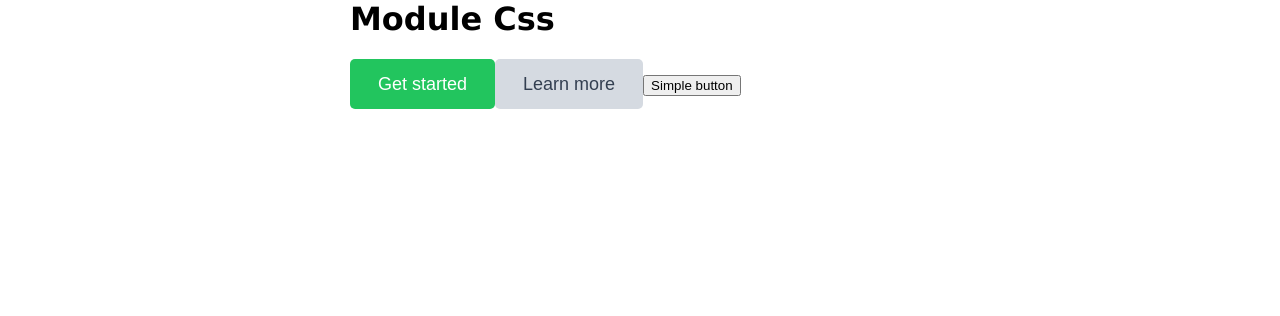
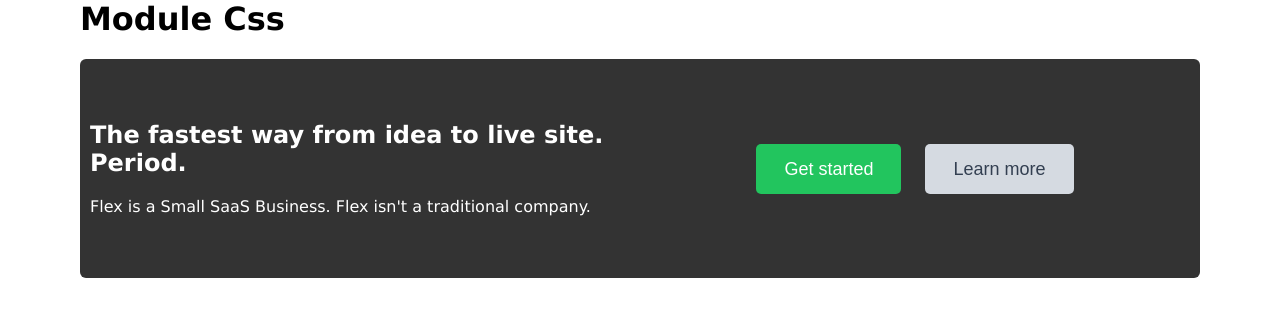
Before and after one commit to MariusCodeAcademy/feu8_8_react_module_css_practice, a React (Vite) app: page / in a window 1280 px wide. Shown: the top 316 px of the page. Built offline with nearby package versions, Linux system fonts and the light colour scheme.

Commit message:
cta flex

```diff
--- a/src/App.jsx
+++ b/src/App.jsx
@@ -1,3 +1,4 @@
+import Cta from './components/CTA/Cta';
 import Btn from './components/UI/btn/Btn';
 
 export default function App() {
@@ -5,10 +6,7 @@ export default function App() {
     <div className='container'>
       <h1>Module Css</h1>
 
-      <Btn>Get started</Btn>
-      <Btn secondary>Learn more</Btn>
-
-      <button className='btn'>Simple button</button>
+      <Cta />
     </div>
   );
 }
--- /dev/null
+++ b/src/components/CTA/Cta.jsx
@@ -0,0 +1,23 @@
+import Btn from '../UI/btn/Btn';
+import css from './style.module.css';
+
+export default function Cta() {
+  return (
+    <section>
+      <div className={`container ${css.cta}`}>
+        <div className='left'>
+          <h2 className={css.title}>
+            The fastest way from idea to live site. Period.
+          </h2>
+          <p className={css.text}>
+            Flex is a Small SaaS Business. Flex isn't a traditional company.
+          </p>
+        </div>
+        <div className={css.flex}>
+          <Btn>Get started</Btn>
+          <Btn secondary>Learn more</Btn>
+        </div>
+      </div>
+    </section>
+  );
+}
--- /dev/null
+++ b/src/components/CTA/style.module.css
@@ -0,0 +1,19 @@
+.cta {
+  background-color: #333;
+  color: white;
+  display: grid;
+  grid-template-columns: repeat(2, 1fr);
+  padding: 62px 98px;
+  border-radius: 6px;
+  align-items: center;
+  justify-items: center;
+}
+
+.text {
+  margin-bottom: 0;
+}
+
+.flex {
+  display: flex;
+  gap: 24px;
+}
--- a/src/reset.css
+++ b/src/reset.css
@@ -38,7 +38,7 @@ a {
   padding-left: 10px;
   padding-right: 10px;
   /* apridboti tik maximalu ploti */
-  max-width: 600px;
+  max-width: 1140px;
   /* skaiciuoti parastes automatiskai vienodai is kaires ir is desines */
   margin: 0 auto;
 }
```
Also changed, not shown: .eslintrc.cjs.
